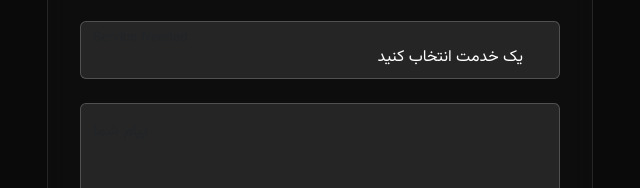
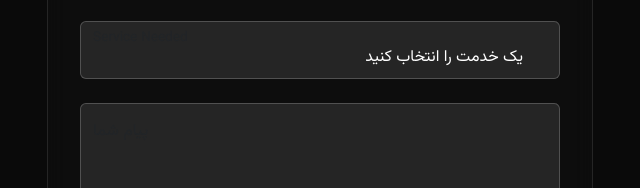
Before and after one commit to AliDehbozorgi/vira360, a plain HTML site: page index.html in a window 1280 px wide. Shown: the part 6044-6232 px from the top of the page, 155-795 px from the left. Drawn offline with nearby package versions, Linux system fonts and the light colour scheme; a script that the page names is missing; a small style sheet from the web is missing.

Commit message:
Update index.html

```diff
--- a/index.html
+++ b/index.html
@@ -723,7 +723,7 @@
 
               <div class="form-floating mb-4">
                 <select class="form-select" id="service">
-                  <option selected>یک خدمت انتخاب کنید</option>
+                  <option selected>یک خدمت را انتخاب کنید</option>
                   <option>طراحی وبسایت</option>
                   <option>بازاریابی دیجیتال</option>
                   <option>برندینگ</option>
```
